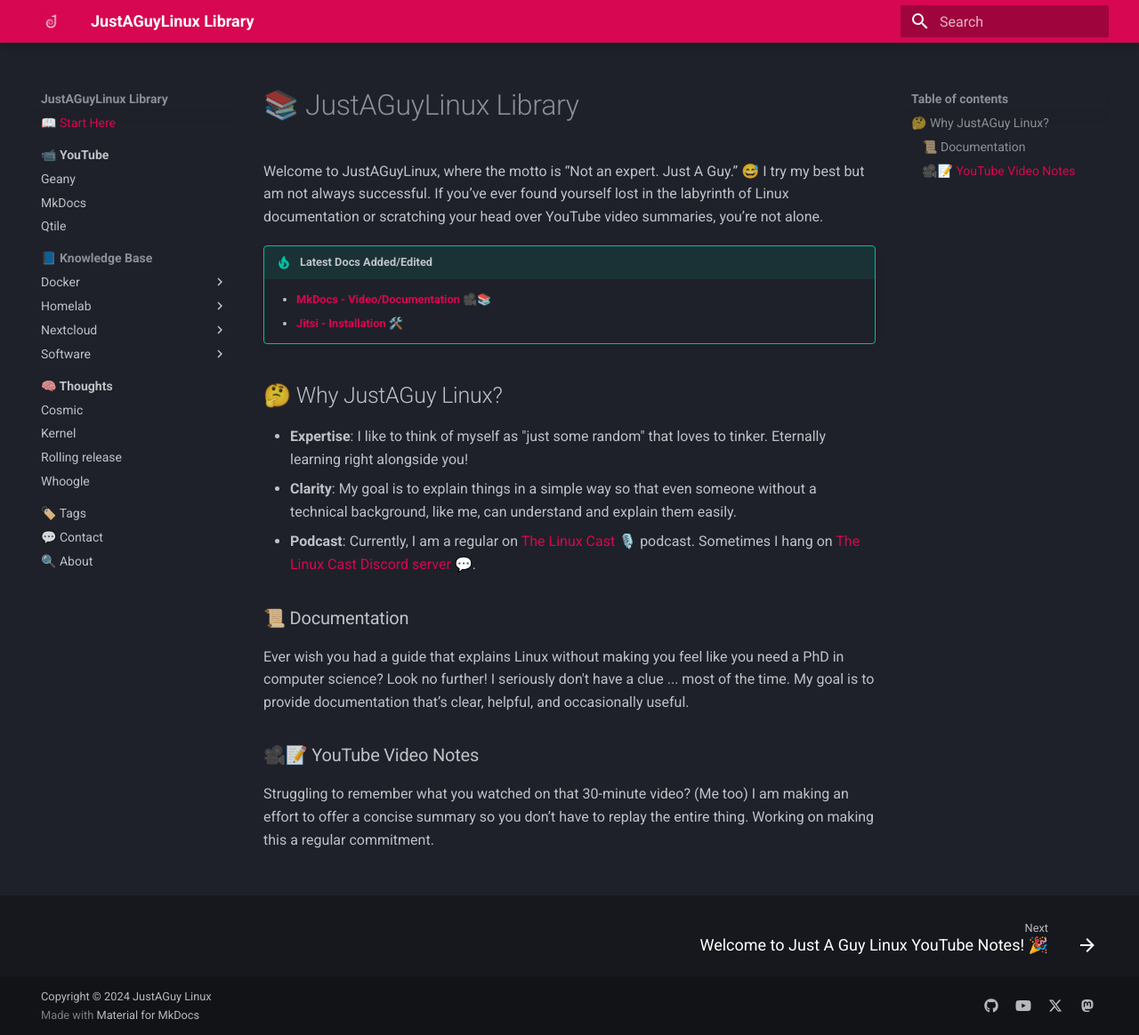
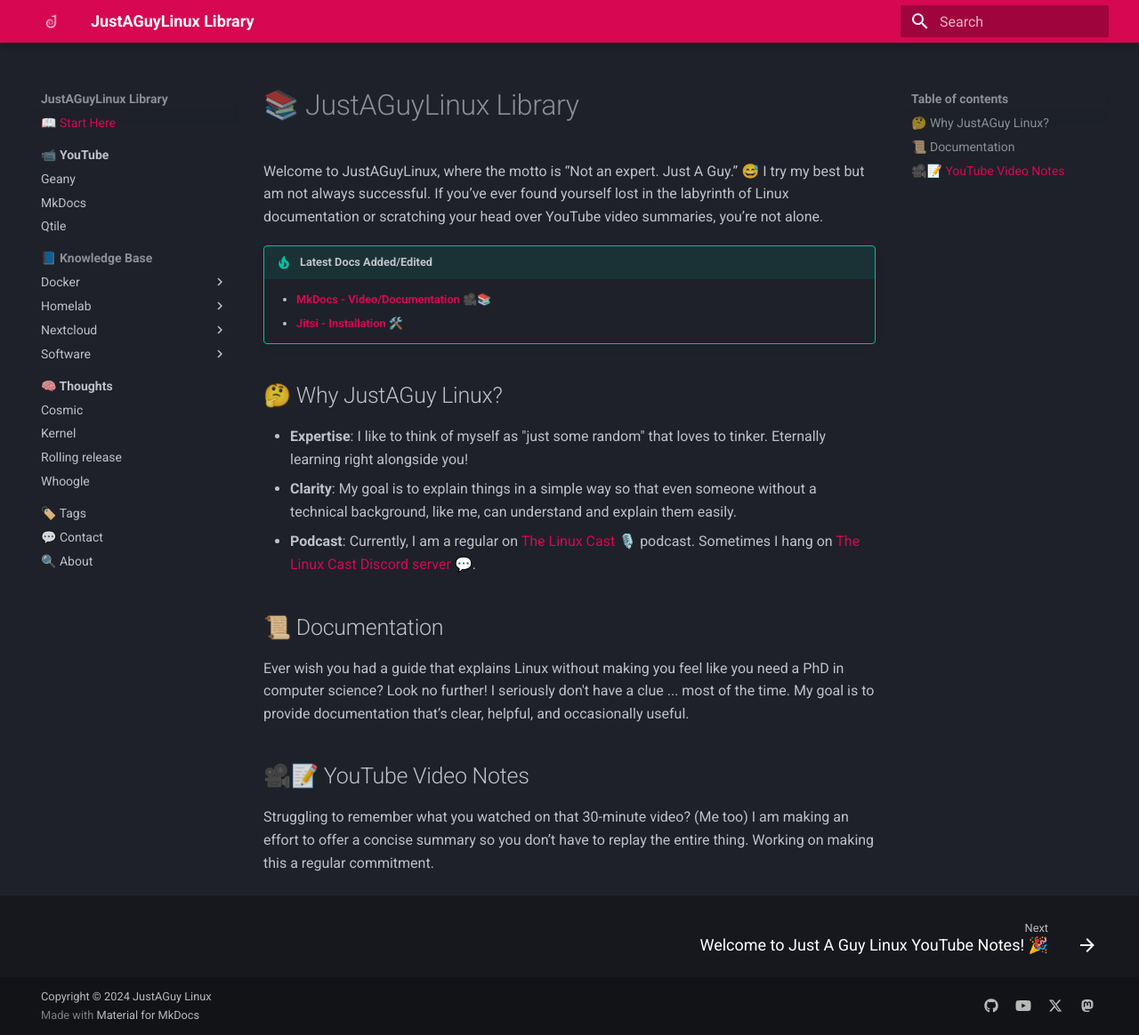
Before and after one commit to drewgrif/jagmkdocs, an MkDocs documentation site: the page built from docs/index.md, in a window 1280 px wide and 1164 px high. Shown: the whole window at 89% size. Built offline with MkDocs 1.6.1 and Material for MkDocs 9.7.7, drawn with Linux system fonts in a browser that asks for light colours.

```diff
--- a/docs/index.md
+++ b/docs/index.md
@@ -13,8 +13,8 @@ Welcome to JustAGuyLinux, where the motto is “Not an expert. Just A Guy.”
 - **Clarity**: My goal is to explain things in a simple way so that even someone without a technical background, like me, can understand and explain them easily.
 - **Podcast**: Currently, I am a regular on [The Linux Cast 🎙️](https://thelinuxcast.org){:target="_blank"} podcast. Sometimes I hang on [The Linux Cast Discord server 💬](https://discord.gg/C9je3KSrFA){:target="_blank"}.
 
-### 📜 Documentation
+## 📜 Documentation
 Ever wish you had a guide that explains Linux without making you feel like you need a PhD in computer science? Look no further! I seriously don't have a clue ... most of the time. My goal is to provide documentation that’s clear, helpful, and occasionally useful.
 
-### 🎥📝 YouTube Video Notes
+## 🎥📝 YouTube Video Notes
 Struggling to remember what you watched on that 30-minute video? (Me too) I am making an effort to offer a concise summary so you don’t have to replay the entire thing. Working on making this a regular commitment.
```
